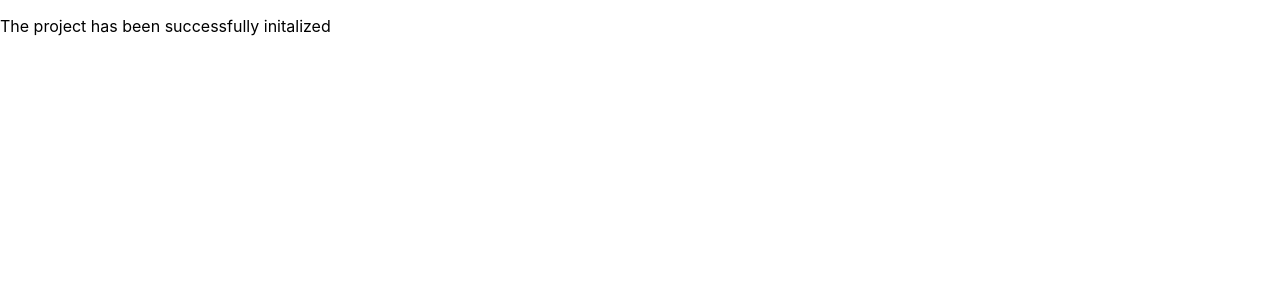
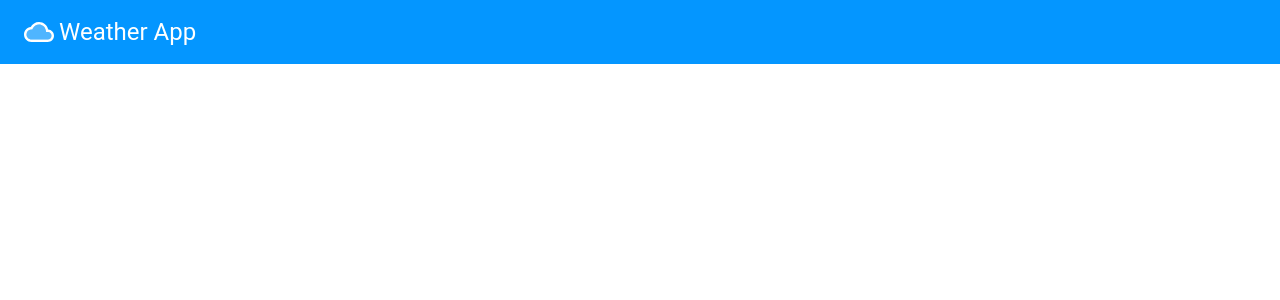
Before and after one commit to AswinAsok/Weather-App, a React (Create React App) app: page / in a window 1280 px wide. Shown: the top 300 px of the page. Built offline with nearby package versions, Linux system fonts and the light colour scheme.

Commit message:
Header Component Completed

```diff
--- a/package.json
+++ b/package.json
@@ -3,6 +3,8 @@
   "version": "0.1.0",
   "private": true,
   "dependencies": {
+    "@material-ui/core": "^4.11.3",
+    "@material-ui/icons": "^4.11.2",
     "@testing-library/jest-dom": "^5.11.10",
     "@testing-library/react": "^11.2.6",
     "@testing-library/user-event": "^12.8.3",
--- a/public/index.html
+++ b/public/index.html
@@ -2,20 +2,12 @@
 <html lang="en">
   <head>
     <meta charset="utf-8" />
-    <link rel="icon" href="%PUBLIC_URL%/favicon.ico" />
     <meta name="viewport" content="width=device-width, initial-scale=1" />
-    <meta name="theme-color" content="#000000" />
-    <meta
-      name="description"
-      content="Web site created using create-react-app"
-    />
-
-    <link rel="manifest" href="%PUBLIC_URL%/manifest.json" />
 
     <title>Weather App</title>
   </head>
   <body>
-    <noscript>You need to enable JavaScript to run this app.</noscript>
+
     <div id="root"></div>
 
   </body>
--- a/src/Components/App/App.jsx
+++ b/src/Components/App/App.jsx
@@ -1,10 +1,11 @@
 
+import Header from '../Header/Header';
 import './App.css';
 
 function App() {
   return (
     <div className="App">
-      <p> The project has been successfully initalized </p>
+      <Header />
     </div>
   );
 }
--- /dev/null
+++ b/src/Components/Header/Header.jsx
@@ -0,0 +1,44 @@
+import React from "react";
+import Grid from "@material-ui/core/Grid";
+import "./Header.css";
+import AppBar from "@material-ui/core/AppBar";
+import Toolbar from "@material-ui/core/Toolbar";
+import Typography from "@material-ui/core/Typography";
+import { makeStyles } from "@material-ui/core/styles";
+import CloudTwoToneIcon from "@material-ui/icons/CloudTwoTone";
+
+const useStyles = makeStyles((theme) => ({
+  root: {
+    boxShadow: "none",
+    backgroundColor: "#0496FF",
+    color: "#fffff",
+  },
+  text: {
+    marginLeft: "5px"
+  },
+}));
+
+const Header = () => {
+  const classes = useStyles();
+  return (
+    <div className="header-container">
+      <Grid
+        item
+        xs={12}
+        container
+        direction="column"
+        justify="center"
+        alignItems="center"
+      >
+        <AppBar position="static" className={classes.root}>
+          <Toolbar>
+            <CloudTwoToneIcon style={{ fontSize: 30 }} />
+            <Typography className={classes.text} variant="h5">Weather App</Typography>
+          </Toolbar>
+        </AppBar>
+      </Grid>
+    </div>
+  );
+};
+
+export default Header;
--- a/src/index.css
+++ b/src/index.css
@@ -3,11 +3,20 @@ body {
   font-family: -apple-system, BlinkMacSystemFont, 'Segoe UI', 'Roboto', 'Oxygen',
     'Ubuntu', 'Cantarell', 'Fira Sans', 'Droid Sans', 'Helvetica Neue',
     sans-serif;
-  -webkit-font-smoothing: antialiased;
-  -moz-osx-font-smoothing: grayscale;
+
 }
 
 code {
   font-family: source-code-pro, Menlo, Monaco, Consolas, 'Courier New',
     monospace;
 }
+
+html, body, div, span, applet, object, iframe, h1, h2, h3, h4, h5, h6, p, blockquote, pre, a, abbr, acronym, address, big, cite, code, del, dfn, em, font, img, ins, kbd, q, s, samp, small, strike, strong, sub, sup, tt, var, b, u, i, center, dl, dt, dd, ol, ul, li, fieldset, form, label, legend, caption {
+  margin: 0;
+  padding: 0;
+  border: 0;
+  outline: 0;
+  font-size: 100%;
+  vertical-align: baseline;
+  background: transparent;
+}
```
Also changed, not shown: src/Components/Header/Header.css (added), 1 other file (tests, documents, lock files or other folders).
